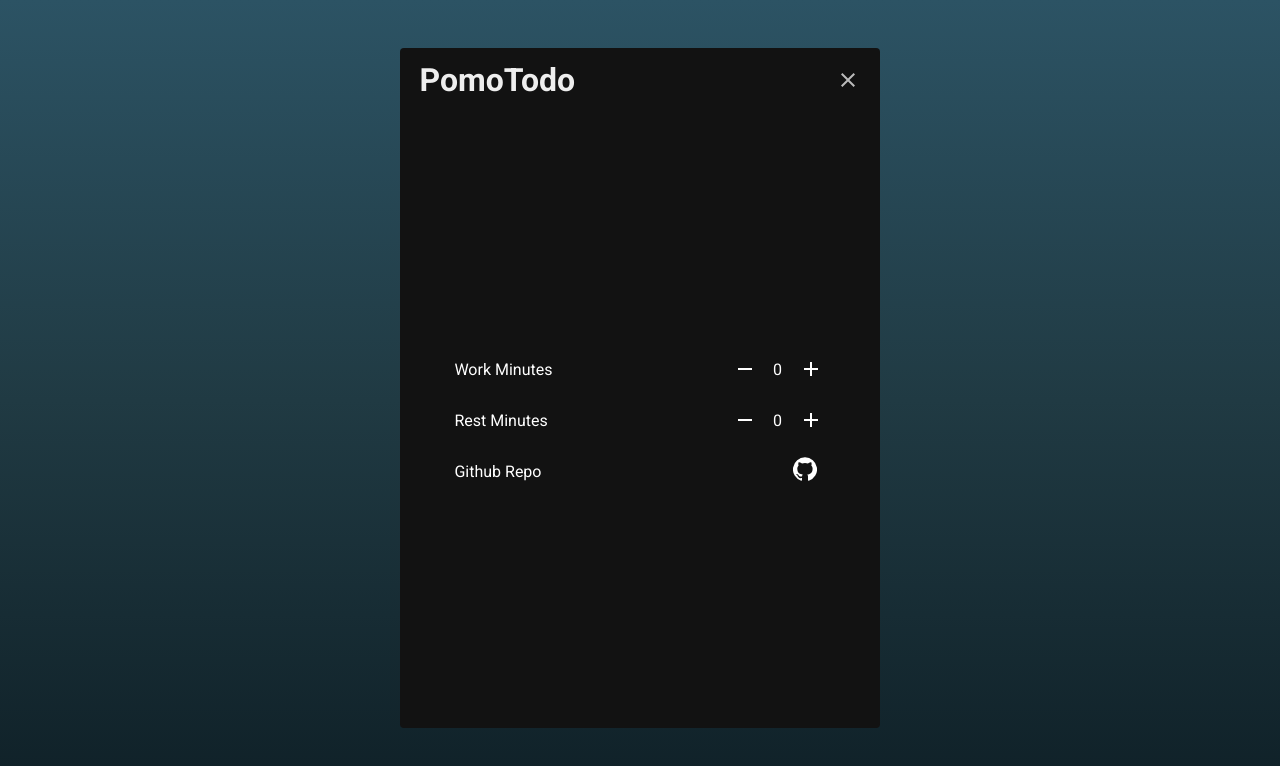
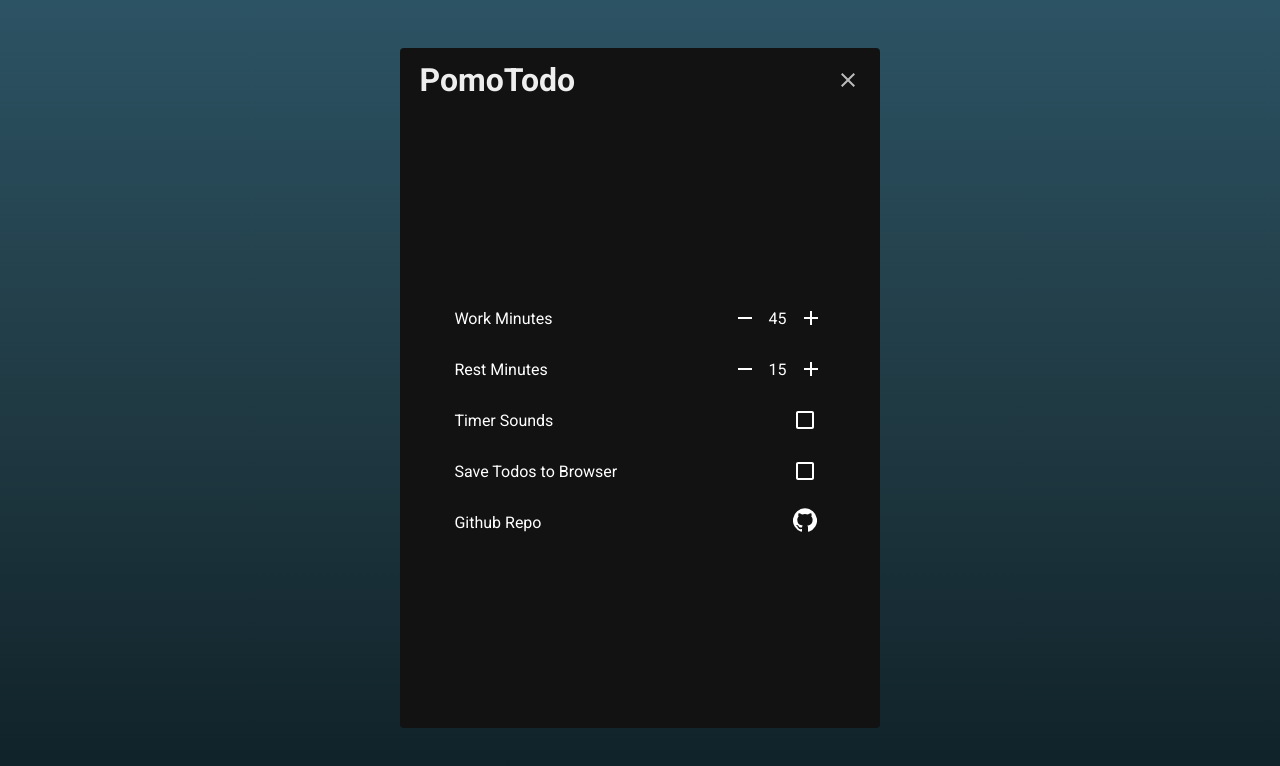
Before and after one commit to naznsan/pomotodo, a React (Create React App) app: page / in a window 1280 px wide. Shown: the top 766 px of the page. Built offline with nearby package versions, Linux system fonts and the light colour scheme.

Commit message:
NumberInput in Settings now controls workTime and restTime in PomoTodo

```diff
--- a/src/PomoTodo.js
+++ b/src/PomoTodo.js
@@ -23,10 +23,14 @@ class PomoTodo extends Component {
 		super(props);
 		this.state = {
 			showSettings: true,
+			workTime: 45,
+			restTime: 15,
 			savedTodos: [],
 		};
 		this.toggleSettings = this.toggleSettings.bind(this);
 		this.saveTodos = this.saveTodos.bind(this);
+		this.changeWorkTime = this.changeWorkTime.bind(this);
+		this.changeRestTime = this.changeRestTime.bind(this);
 	}
 
 	toggleSettings() {
@@ -41,9 +45,27 @@ class PomoTodo extends Component {
 		});
 	}
 
+	changeWorkTime(sign) {
+		if (sign === "plus") {
+			this.setState({ workTime: this.state.workTime + 1 });
+		} else if (sign === "minus") {
+			if (this.state.workTime > 0)
+				this.setState({ workTime: this.state.workTime - 1 });
+		}
+	}
+
+	changeRestTime(sign) {
+		if (sign === "plus") {
+			this.setState({ restTime: this.state.restTime + 1 });
+		} else if (sign === "minus") {
+			if (this.state.restTime > 0)
+				this.setState({ restTime: this.state.restTime - 1 });
+		}
+	}
+
 	render() {
 		const { classes } = this.props;
-		const { showSettings, savedTodos } = this.state;
+		const { showSettings, savedTodos, workTime, restTime } = this.state;
 
 		return (
 			<div className={classes.PomoTodo}>
@@ -52,7 +74,12 @@ class PomoTodo extends Component {
 					showSettings={showSettings}
 				/>
 				{showSettings ? (
-					<Settings />
+					<Settings
+						workTime={workTime}
+						restTime={restTime}
+						changeWorkTime={this.changeWorkTime}
+						changeRestTime={this.changeRestTime}
+					/>
 				) : (
 					<React.Fragment>
 						<Pomodoro />
--- a/src/navbar/NumberInput.js
+++ b/src/navbar/NumberInput.js
@@ -25,26 +25,18 @@ const styles = {
 class NumberInput extends Component {
 	constructor(props) {
 		super(props);
-		this.state = {
-			currNumber: 0,
-		};
+
 		this.handleAdd = this.handleAdd.bind(this);
 		this.handleSubtract = this.handleSubtract.bind(this);
 		this.handleScroll = this.handleScroll.bind(this);
 	}
 
 	handleAdd() {
-		this.setState({
-			currNumber: this.state.currNumber + 1,
-		});
+		this.props.changeTime("plus");
 	}
 
 	handleSubtract() {
-		if (this.state.currNumber > 0) {
-			this.setState({
-				currNumber: this.state.currNumber - 1,
-			});
-		}
+		this.props.changeTime("minus");
 	}
 
 	handleScroll(event) {
@@ -53,8 +45,7 @@ class NumberInput extends Component {
 	}
 
 	render() {
-		const { currNumber } = this.state;
-		const { classes } = this.props;
+		const { classes, value } = this.props;
 
 		return (
 			<div className={classes.NumberInput} onWheel={this.handleScroll}>
@@ -62,7 +53,7 @@ class NumberInput extends Component {
 					className={classes.minusButton}
 					onClick={this.handleSubtract}
 				/>
-				<p className={classes.numberDisplay}>{currNumber}</p>
+				<p className={classes.numberDisplay}>{value}</p>
 				<AddIcon
 					className={classes.plusButton}
 					onClick={this.handleAdd}
--- a/src/navbar/Settings.js
+++ b/src/navbar/Settings.js
@@ -31,26 +31,33 @@ const styles = {
 
 class Settings extends Component {
 	render() {
-		const { classes } = this.props;
+		const {
+			classes,
+			workTime,
+			restTime,
+			changeWorkTime,
+			changeRestTime,
+		} = this.props;
 
 		return (
 			<div className={classes.Settings}>
-				{/* <div className={classes.settingsGroup}>
+				<div className={classes.settingsGroup}>
+					<p>Work Minutes</p>
+					<NumberInput value={workTime} changeTime={changeWorkTime} />
+				</div>
+				<div className={classes.settingsGroup}>
+					<p>Rest Minutes</p>
+					<NumberInput value={restTime} changeTime={changeRestTime} />
+				</div>
+				<div className={classes.settingsGroup}>
 					<p>Timer Sounds</p>
 					<Checkbox className={classes.checkbox} color="primary" />
 				</div>
 				<div className={classes.settingsGroup}>
 					<p>Save Todos to Browser</p>
 					<Checkbox className={classes.checkbox} color="primary" />
-				</div> */}
-				<div className={classes.settingsGroup}>
-					<p>Work Minutes</p>
-					<NumberInput />
 				</div>
-				<div className={classes.settingsGroup}>
-					<p>Rest Minutes</p>
-					<NumberInput />
-				</div>
+
 				<div className={classes.settingsGroup}>
 					<p>Github Repo</p>
 					<a href="https://github.com/naznsan/pomotodo">
--- a/src/pomodoro/Pomodoro.js
+++ b/src/pomodoro/Pomodoro.js
@@ -20,6 +20,8 @@ class Pomodoro extends Component {
 			workTime: 45,
 			restTime: 15,
 			isPaused: true,
+			currMinutes: 0,
+			currSeconds: 0,
 		};
 		this.changeTime = this.changeTime.bind(this);
 		this.togglePlay = this.togglePlay.bind(this);
@@ -44,12 +46,14 @@ class Pomodoro extends Component {
 
 	render() {
 		const { classes } = this.props;
+		const { currMinutes, currSeconds } = this.state;
+
 		return (
 			<div className={classes.Pomodoro}>
 				<PomodoroClock
-                    initialMinutes={this.state.workTime}
+					currMinutes={currMinutes}
+					currSeconds={currSeconds}
 					isPaused={this.state.isPaused}
-                    changed={false}
 				/>
 				<PomodoroControls
 					changeTime={this.changeTime}
--- a/src/pomodoro/PomodoroClock.js
+++ b/src/pomodoro/PomodoroClock.js
@@ -22,7 +22,7 @@ const styles = {
 
 class PomodoroClock extends Component {
 	static defaultProps = {
-        initialMinutes: 45,
+		initialMinutes: 5,
 		seconds: 0,
 		isPaused: true,
 		isWorking: true,
@@ -53,16 +53,17 @@ class PomodoroClock extends Component {
 	}
 
 	render() {
-        const { classes, isWorking } = this.props;
-        const { minutes, seconds } = this.state;
-        let parsedSeconds = seconds;
-        if (parsedSeconds < 10) {
-            parsedSeconds = "0" + seconds.toString(10);
-        }
+		const { classes, isWorking, currMinutes, currSeconds } = this.props;
+
+		let parsedMinutes = currMinutes;
+		if (parsedMinutes < 10) parsedMinutes = "0" + currMinutes.toString(10);
+		let parsedSeconds = currSeconds;
+		if (parsedSeconds < 10) parsedSeconds = "0" + currSeconds.toString(10);
+
 		return (
 			<div className={classes.PomodoroClock}>
 				<h2 className={classes.clock}>
-                    {minutes} : {parsedSeconds}
+					{parsedMinutes} : {parsedSeconds}
 				</h2>
 				<span className={classes.message}>
 					{isWorking ? "Time to get to work!" : "Time for a break!"}
```
Lines whose indentation alone changed are shown as unchanged.
